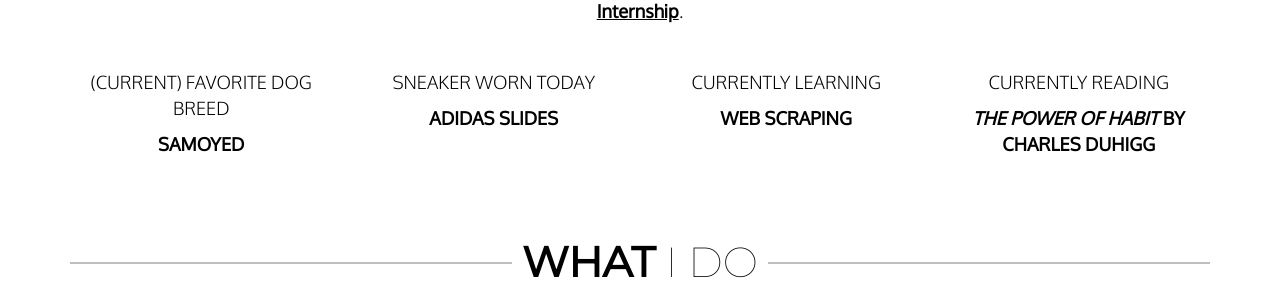
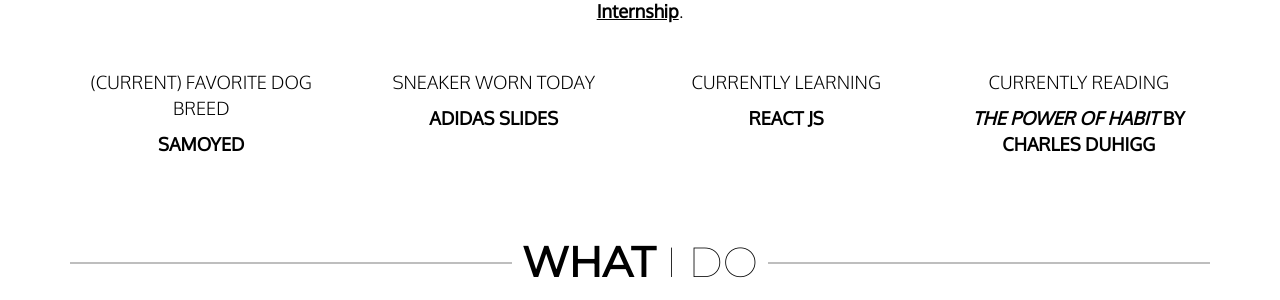
Before and after one commit to haanmiba/haanmiba.github.io, a Jekyll site: the page built from index.md, in a window 1280 px wide and 900 px high, scrolled down 1116 px. Shown: the part 154-454 px from the top of the window. Built offline with Jekyll 4.4.1, drawn with Linux system fonts in a browser that asks for light colours; nearby versions of some CDN libraries.

Commit message:
Updated about  section

```diff
--- a/_data/about.yml
+++ b/_data/about.yml
@@ -7,7 +7,7 @@ currently:
     subject: 'Summer 2019 Summer Internship'
 dog: 'Samoyed'
 sneaker: 'Adidas Slides'
-learning: 'Web Scraping'
+learning: 'React JS'
 reading:
   book: 'The Power of Habit'
   author: 'Charles Duhigg'
```
